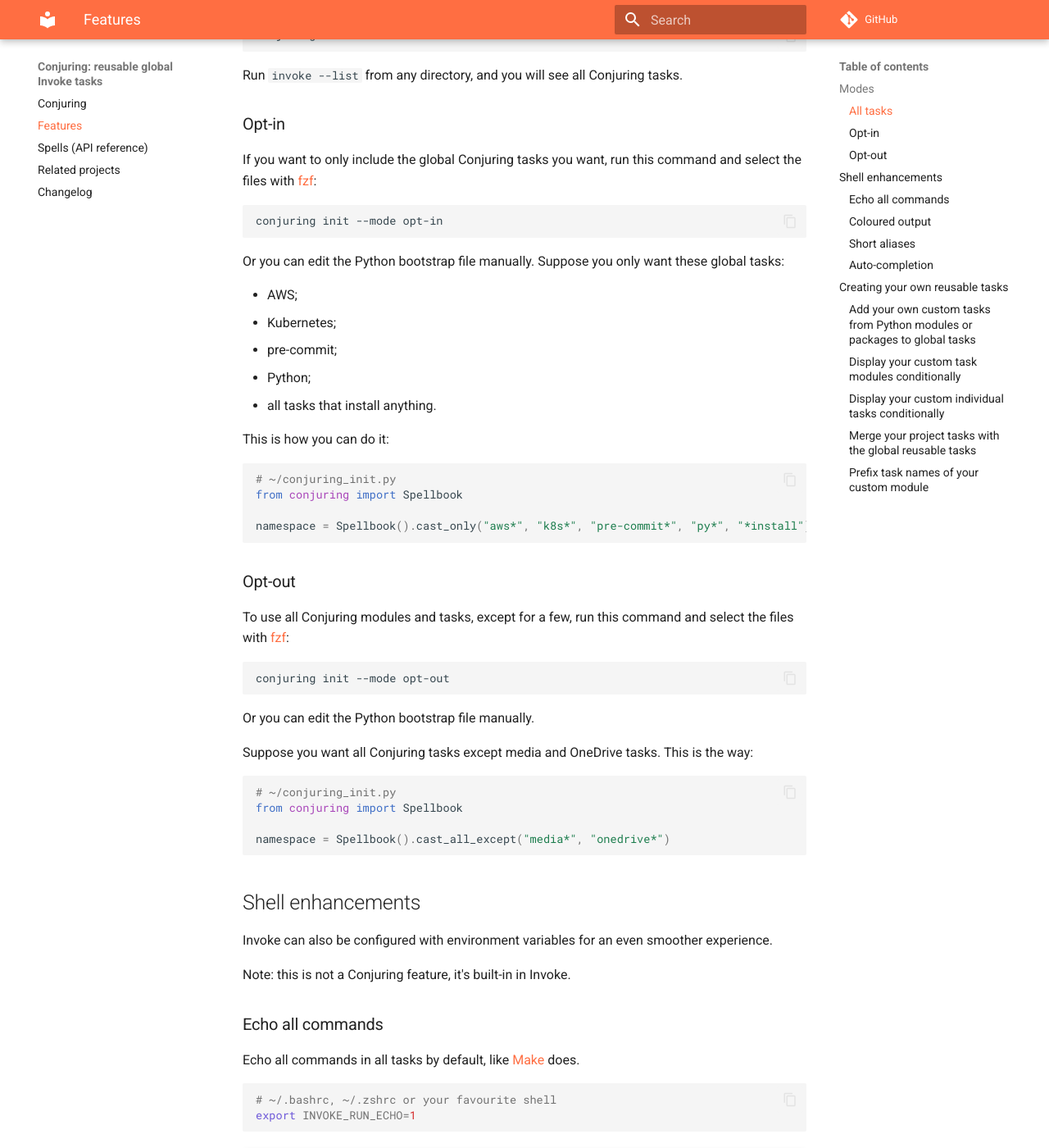
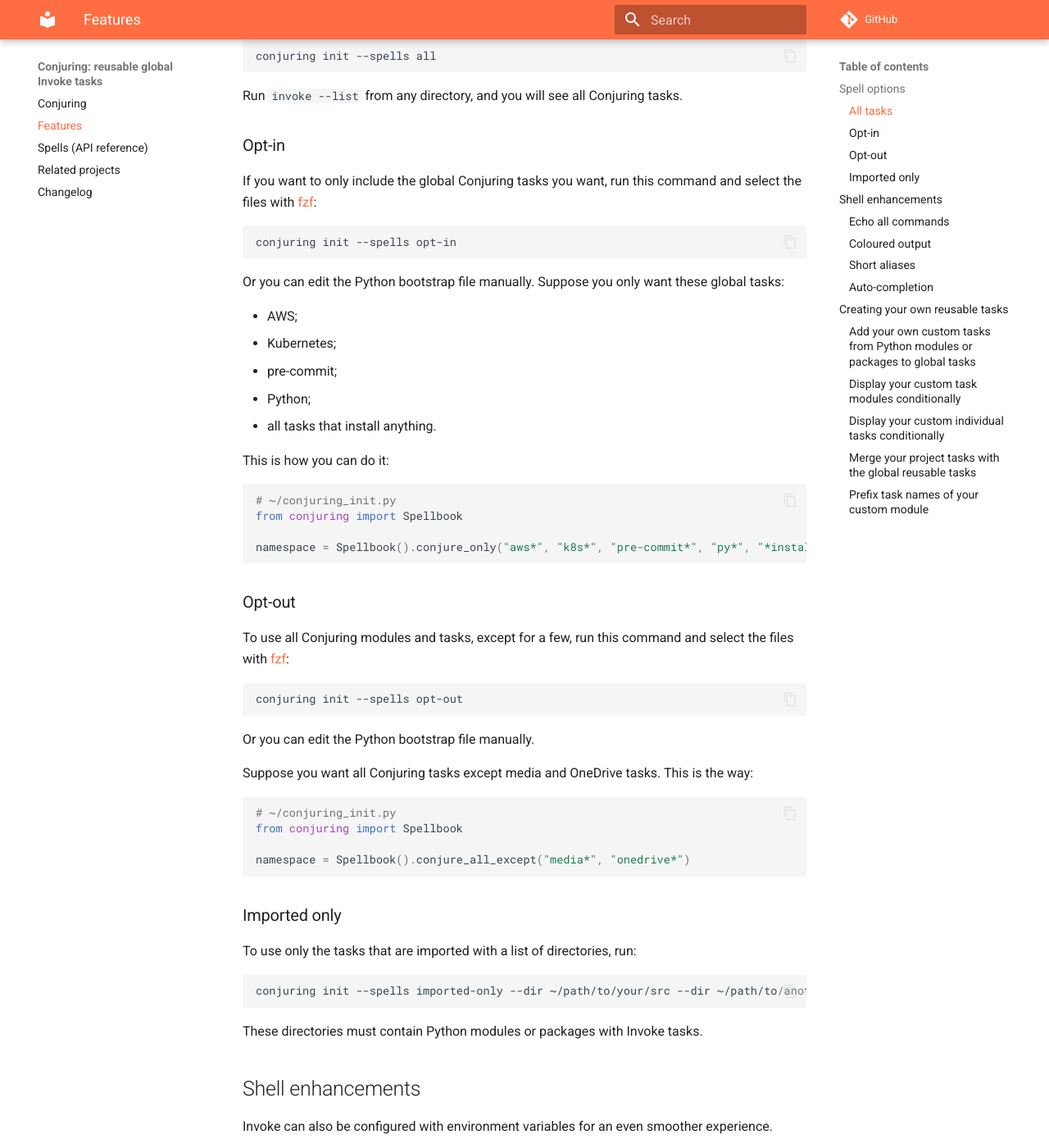
Before and after one commit to andreoliwa/conjuring, an MkDocs documentation site: the page built from docs/features.md, in a window 1280 px wide and 1400 px high, scrolled down 529 px. Shown: the whole window at 82% size. Built offline with MkDocs 1.6.1 and Material for MkDocs 9.7.7, drawn with Linux system fonts in a browser that asks for light colours; comment, search, counter and statistics services are not loaded; some of the changed text lies outside the part shown.

Commit message:
feat: init option to ignore built-in spells

````diff
--- a/docs/features.md
+++ b/docs/features.md
@@ -1,8 +1,9 @@
 # Features
 
-## Modes
+## Spell options
 
-Conjuring has 3 available modes (all tasks, opt-in and opt-out), detailed below.
+Conjuring has 4 available options for built-in spells (all, opt-in, opt-out,
+imported only), detailed below.
 
 When you run `conjuring init`, it creates an `~/.invoke.yaml` file and a
 `~/conjuring_init.py` on your home directory.
@@ -18,7 +19,7 @@
 To use all global Conjuring tasks provided by this package, run:
 
 ```shell
-conjuring init --mode all
+conjuring init --spells all
 ```
 
 Run `invoke --list` from any directory, and you will see all Conjuring tasks.
@@ -29,7 +30,7 @@
 command and select the files with [fzf](https://github.com/junegunn/fzf):
 
 ```shell
-conjuring init --mode opt-in
+conjuring init --spells opt-in
 ```
 
 Or you can edit the Python bootstrap file manually. Suppose you only want
@@ -47,7 +48,7 @@
 # ~/conjuring_init.py
 from conjuring import Spellbook
 
-namespace = Spellbook().cast_only("aws*", "k8s*", "pre-commit*", "py*", "*install")
+namespace = Spellbook().conjure_only("aws*", "k8s*", "pre-commit*", "py*", "*install")
 ```
 
 ### Opt-out
@@ -56,7 +57,7 @@
 command and select the files with [fzf](https://github.com/junegunn/fzf):
 
 ```shell
-conjuring init --mode opt-out
+conjuring init --spells opt-out
 ```
 
 Or you can edit the Python bootstrap file manually.
@@ -68,8 +69,18 @@
 # ~/conjuring_init.py
 from conjuring import Spellbook
 
-namespace = Spellbook().cast_all_except("media*", "onedrive*")
+namespace = Spellbook().conjure_all_except("media*", "onedrive*")
 ```
+
+### Imported only
+
+To use only the tasks that are imported with a list of directories, run:
+
+```shell
+conjuring init --spells imported-only --dir ~/path/to/your/src --dir ~/path/to/another/src
+```
+
+These directories must contain Python modules or packages with Invoke tasks.
 
 ## Shell enhancements
 
````
Also changed, not shown: docs/README.md (+2 -2 lines), src/conjuring/__init__.py (+18 -13 lines), 2 other files.
